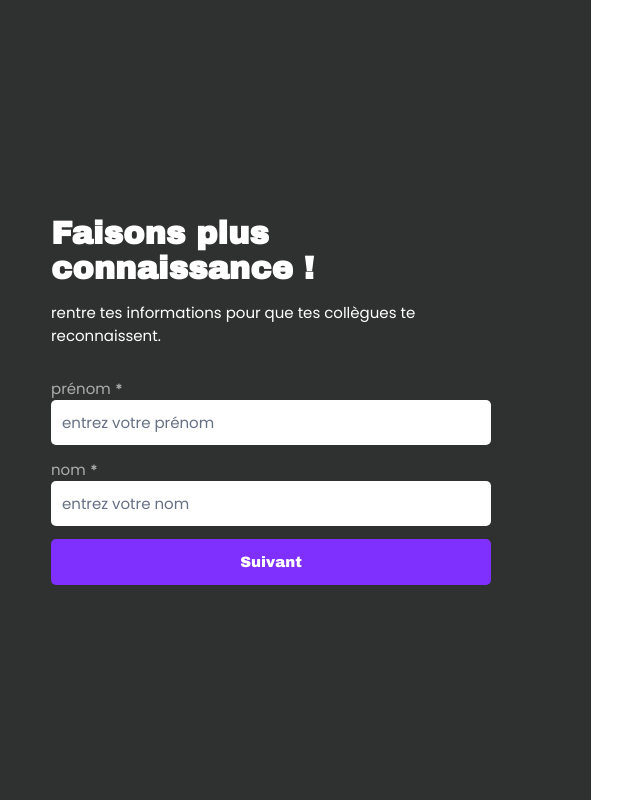
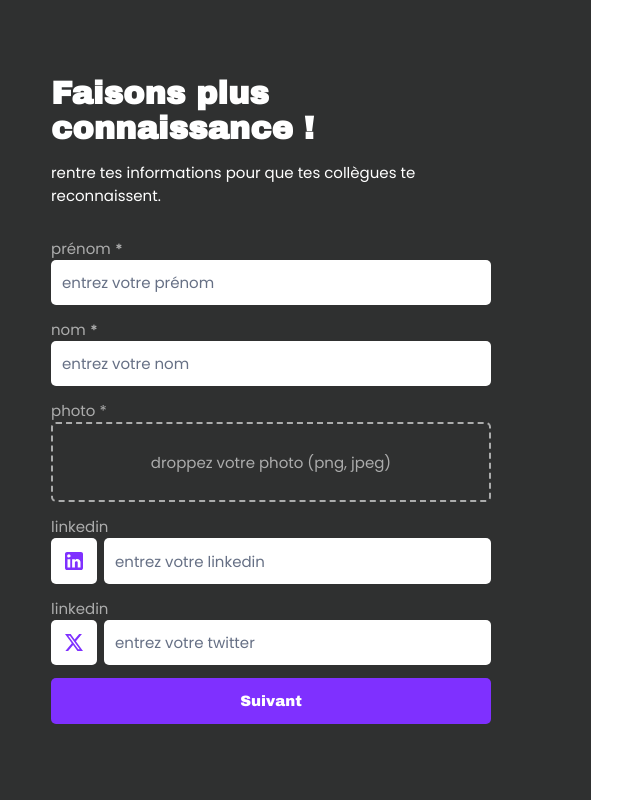
Before and after one commit to t0hmi/trombi, an Angular app: page / in a window 1280 px wide. Shown: the whole page, without its empty margins (49-689 px from the left). Built offline with nearby package versions, Linux system fonts and the light colour scheme.

Commit message:
form personal done & component dragzone

```diff
--- a/src/app/components/forms/form-personal/form-personal.component.scss
+++ b/src/app/components/forms/form-personal/form-personal.component.scss
@@ -14,7 +14,15 @@ form {
         color: white;
     }
 
-    app-text-input {
+    app-text-input, app-img-dropzone {
         margin-bottom: 13px;
     }
+
+    .social {
+        padding: 14px;
+        border-radius: 5px;
+        background-color: white;
+        display: flex;
+        justify-content: center;
+    }
 }
--- a/src/app/components/forms/form-personal/form-personal.component.ts
+++ b/src/app/components/forms/form-personal/form-personal.component.ts
@@ -3,11 +3,12 @@ import { CommonModule } from '@angular/common';
 import { ButtonComponent } from '../../button/button.component';
 import { TextInputComponent } from '../../text-input/text-input.component';
 import { FormBuilder, Validators } from '@angular/forms';
+import { ImgDropzoneComponent } from '../../img-dropzone/img-dropzone.component';
 
 @Component({
   selector: 'app-form-personal',
   standalone: true,
-  imports: [CommonModule, TextInputComponent, ButtonComponent],
+  imports: [CommonModule, TextInputComponent, ButtonComponent, ImgDropzoneComponent],
   template: `
     <form>
       <h1>Faisons plus connaissance ! </h1>
@@ -24,7 +25,25 @@ import { FormBuilder, Validators } from '@angular/forms';
         placeholder="entrez votre nom"
         [formControl]="personalForm.controls.lastname"
       />
-
+      <app-img-dropzone label="photo" placeholder="droppez votre photo" (onImageChange)="userProfilPicture = $event"/>
+      <app-text-input
+        label="linkedin"
+        placeholder="entrez votre linkedin"
+        [formControl]="personalForm.controls.linkedin"
+      >
+        <div class="social">
+          <img src="/assets/icons/linkedin.svg" alt="">
+        </div>
+      </app-text-input>
+      <app-text-input
+        label="linkedin"
+        placeholder="entrez votre twitter"
+        [formControl]="personalForm.controls.twitter"
+      >
+        <div class="social">
+          <img src="/assets/icons/twitter.svg" alt="">
+        </div>
+      </app-text-input>
       <app-button value="Suivant" (click)="submit($event)" />
     </form>
   `,
@@ -35,6 +54,7 @@ export class FormPersonalComponent {
   @Output() onSubmit = new EventEmitter<PersonalData>()
 
   fb = inject(FormBuilder);
+  userProfilPicture: File | undefined;
 
   personalForm = this.fb.group({
     firstname: ['', Validators.required],
@@ -46,13 +66,14 @@ export class FormPersonalComponent {
   submit(event: Event) {
     event.preventDefault();
 
-    if(this.personalForm.invalid) return;
+    if(this.personalForm.invalid || !this.userProfilPicture) return;
 
     const data: PersonalData = {
       firstname: this.personalForm.controls.firstname.value,
       lastname: this.personalForm.controls.lastname.value,
       linkedin: this.personalForm.controls.linkedin.value,
-      twitter: this.personalForm.controls.twitter.value
+      twitter: this.personalForm.controls.twitter.value,
+      image: this.userProfilPicture
     } as PersonalData
 
     this.onSubmit.emit(data);
@@ -64,4 +85,5 @@ export type PersonalData = {
   lastname: string;
   linkedin?: string;
   twitter?: string;
+  image: File;
 }
--- /dev/null
+++ b/src/app/components/img-dropzone/img-dropzone.component.scss
@@ -0,0 +1,50 @@
+:host {
+    width: 100%;
+}
+
+label {
+    color: white;
+    opacity: 0.6;
+    font-family: 'Poppins';
+    font-size: 15px;
+    margin-bottom: 12px;
+}
+
+.drop-zone {
+    display: flex;
+    justify-content: center;
+    align-items: center;
+    border-radius: 5px;
+    border: 2px dashed rgba(255, 255, 255, 0.60);
+    height: 80px;
+    color: rgba(255, 255, 255, 0.60);
+}
+
+.error {
+    color: rgb(255, 180, 180);
+}
+
+.img {
+    width: 100%;
+    height: 100%;
+    background-color: white;
+    color: black;
+    display: flex;
+    justify-content: center;
+    align-items: center;
+
+    .delete {
+        cursor: pointer;
+        margin-left: 10px;
+        width: 30px;
+        height: 30px;
+        display: flex;
+        justify-content: center;
+        align-items: center;
+        transition: all 0.3s ease;
+
+        &:hover {
+            background-color: rgb(212, 212, 212);
+        }
+    }
+}
--- /dev/null
+++ b/src/app/components/img-dropzone/img-dropzone.component.ts
@@ -0,0 +1,70 @@
+import { Component, EventEmitter, Input, Output } from '@angular/core';
+import { CommonModule } from '@angular/common';
+
+@Component({
+  selector: 'app-img-dropzone',
+  standalone: true,
+  imports: [CommonModule],
+  template: `
+    <div>
+      <label>{{ label }} *</label>
+      <div class="drop-zone" (drop)="dropHandler($event)" (dragover)="dragOverHandler($event)">
+        @if(!image) {
+          <p>{{ placeholder }} (png, jpeg)</p>
+        } @else {
+          <div class="img">
+            <p>{{ image.name }}</p>
+            <div class="delete"(click)="delete()">
+              <span>x</span>
+            </div>
+          </div>
+        }
+      </div>
+      @if(!isValidImageType) {
+        <p class="error">Type de fichier non pris en charge, sélectioné une image.</p>
+      }
+    </div>
+  `,
+  styleUrl: './img-dropzone.component.scss'
+})
+export class ImgDropzoneComponent {
+  @Input() label = "";
+  @Input() placeholder = "";
+  @Output() onImageChange = new EventEmitter<File | undefined>();
+
+  isValidImageType = true;
+  image: File |undefined;
+
+  dropHandler(event: DragEvent) {
+    event.preventDefault();
+    if(this.image) return;
+
+    const { dataTransfer } = event;
+
+    if (dataTransfer?.items) {
+      for (let i = 0; i < dataTransfer.items.length; i++) {
+        const item = dataTransfer.items[i];
+        if (item.kind === 'file') {
+          const file = item.getAsFile();
+          if (file?.type.startsWith('image/')) {
+            this.isValidImageType = true;
+            this.image = file;
+            this.onImageChange.emit(this.image);
+          } else {
+            this.isValidImageType = false;
+          }
+        }
+      }
+    }
+  }
+
+  dragOverHandler(event: Event) {
+    console.log("File(s) in drop zone");
+    event.preventDefault();
+  }
+
+  delete() {
+    this.image = undefined;
+    this.onImageChange.emit(this.image);
+  }
+}
--- a/src/app/components/text-input/text-input.component.scss
+++ b/src/app/components/text-input/text-input.component.scss
@@ -29,3 +29,8 @@ label {
 p {
     color: rgb(255, 180, 180);
 }
+
+.row {
+    display: flex;
+    gap: 7px;
+}
--- a/src/app/components/text-input/text-input.component.ts
+++ b/src/app/components/text-input/text-input.component.ts
@@ -15,10 +15,13 @@ import { FormControl, FormsModule, ReactiveFormsModule } from '@angular/forms';
       }
     </label>
     <ng-content></ng-content>
-    <input  [type]="type"
-            [placeholder]="placeholder"
-            [formControl]="formControl"
-    >
+    <div class="row">
+      <ng-content></ng-content>
+      <input  [type]="type"
+              [placeholder]="placeholder"
+              [formControl]="formControl"
+      >
+    </div>
 
     @if(formControl.invalid && (formControl.dirty || formControl.touched)) {
       @if(formControl.errors?.['required']) {
--- a/src/app/pages/sign-up/sign-up.component.ts
+++ b/src/app/pages/sign-up/sign-up.component.ts
@@ -27,6 +27,7 @@ import { FormPersonalComponent, PersonalData } from '../../components/forms/form
 export class SignUpComponent {
   currentStep: Step = 'PERSONAL';
   email = "";
+  user: PersonalData | undefined;
 
   stepPersonal(email: string) {
     this.email = email;
@@ -34,7 +35,8 @@ export class SignUpComponent {
   }
 
   stepCompany(data: PersonalData) {
-    console.log(data);
+    this.user = data;
+    this.currentStep = 'COMPANY';
 
   }
 }
```
Also changed, not shown: src/app/components/forms/form-company/form-company.component.ts (added, +17 -0 lines), src/app/components/forms/form-company/form-company.component.scss (added), src/assets/icons/linkedin.svg (added), src/assets/icons/twitter.svg (added).
